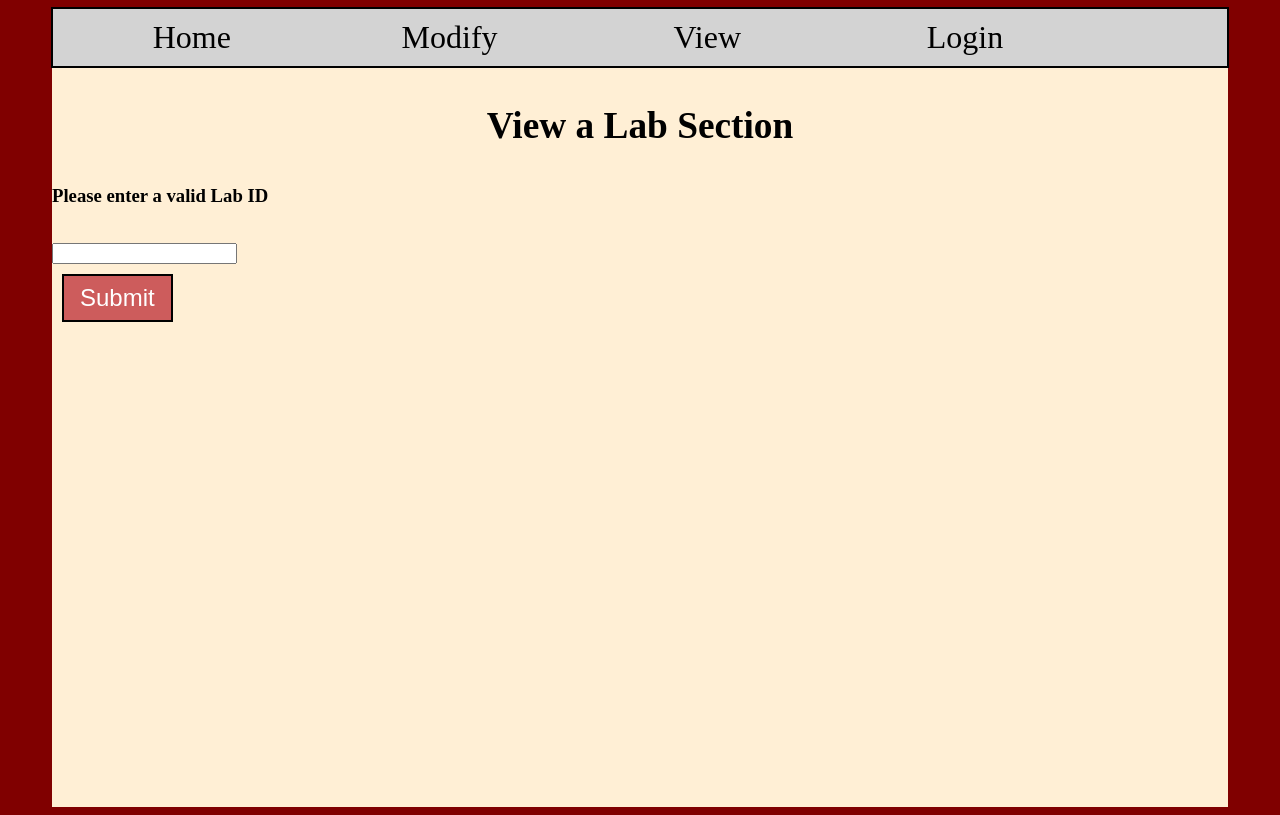
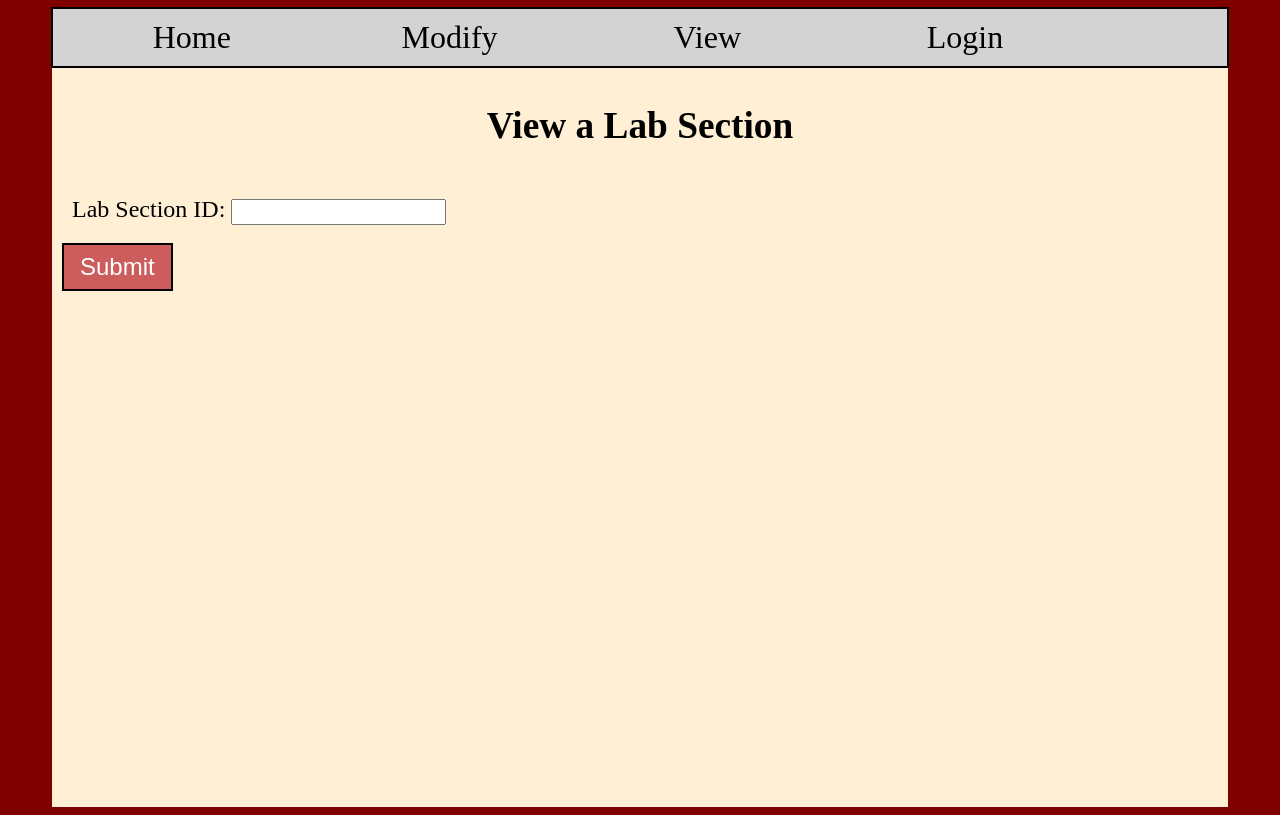
Before and after one commit to kmlacasse/webproject, a Django app: page /view_lab.html in a window 1280 px wide. Run offline with Django 3.2, Linux system fonts and the light colour scheme.

Commit message:
Update view_lab.html

```diff
--- a/templates/taapp/view_lab.html
+++ b/templates/taapp/view_lab.html
@@ -1,14 +1,14 @@
 {% extends "base.html" %}
 {% block content %}
     <p class="modifyButtonTitle">View a Lab Section</p>
-    <h3>Please enter a valid Lab ID</h3><br>
+
     <form method="post" action="view_lab.html" >
       {% csrf_token %}
-      <input type="text" id="labid" name="labid"/><br>
+      <p class="formText"> Lab Section ID: <input type="text" class="textInput" id="labid" name="labid"/></p><br>
       <input type="submit" class="submitModifyButton" value="Submit">
     </form>
     <br>
     {% if lab %}
-    <p>{{lab}}</p>
+    <p class="responseText">Response: {{ lab }}</p>
     {% endif %}
 {% endblock content %}
```
